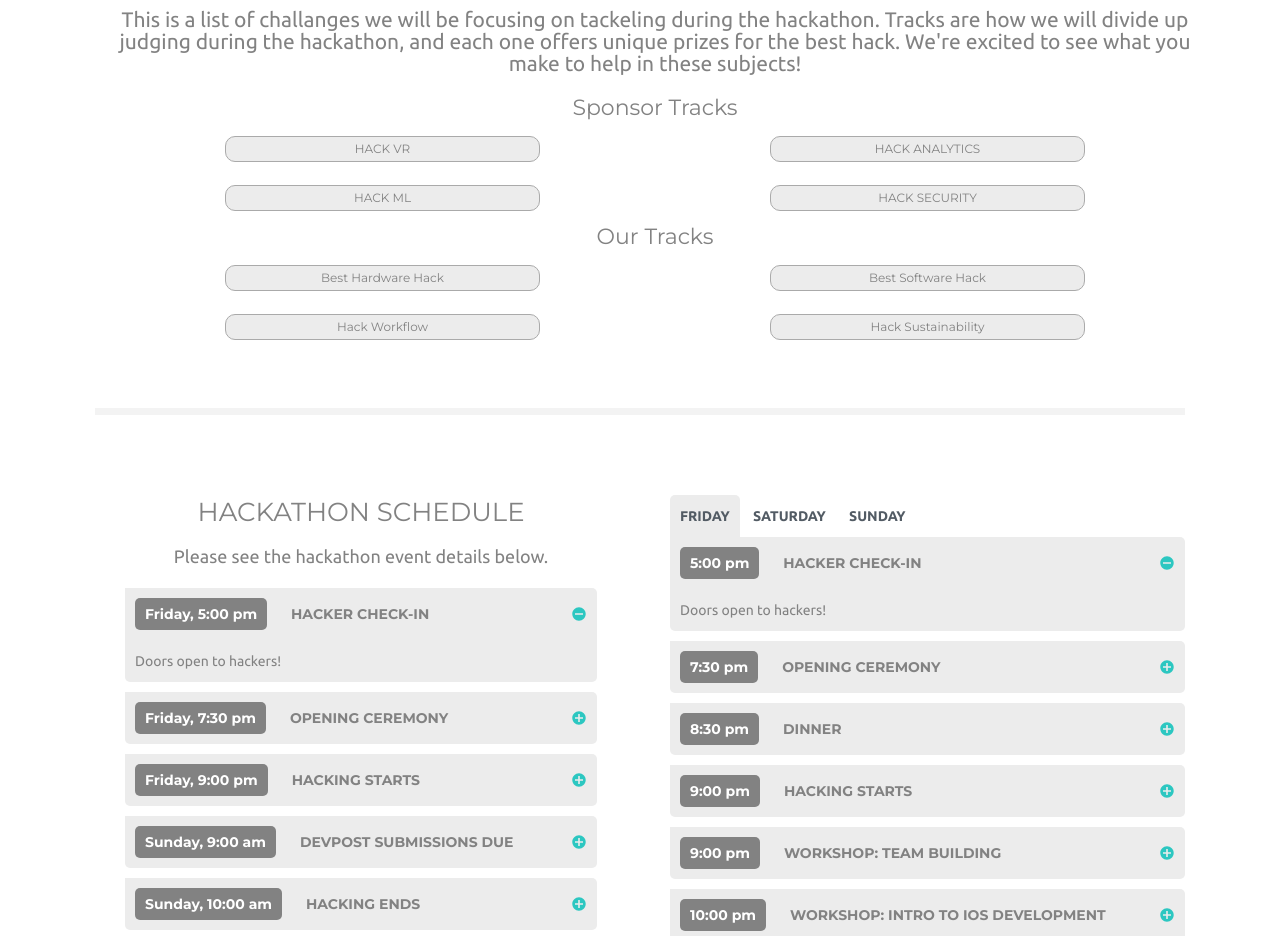
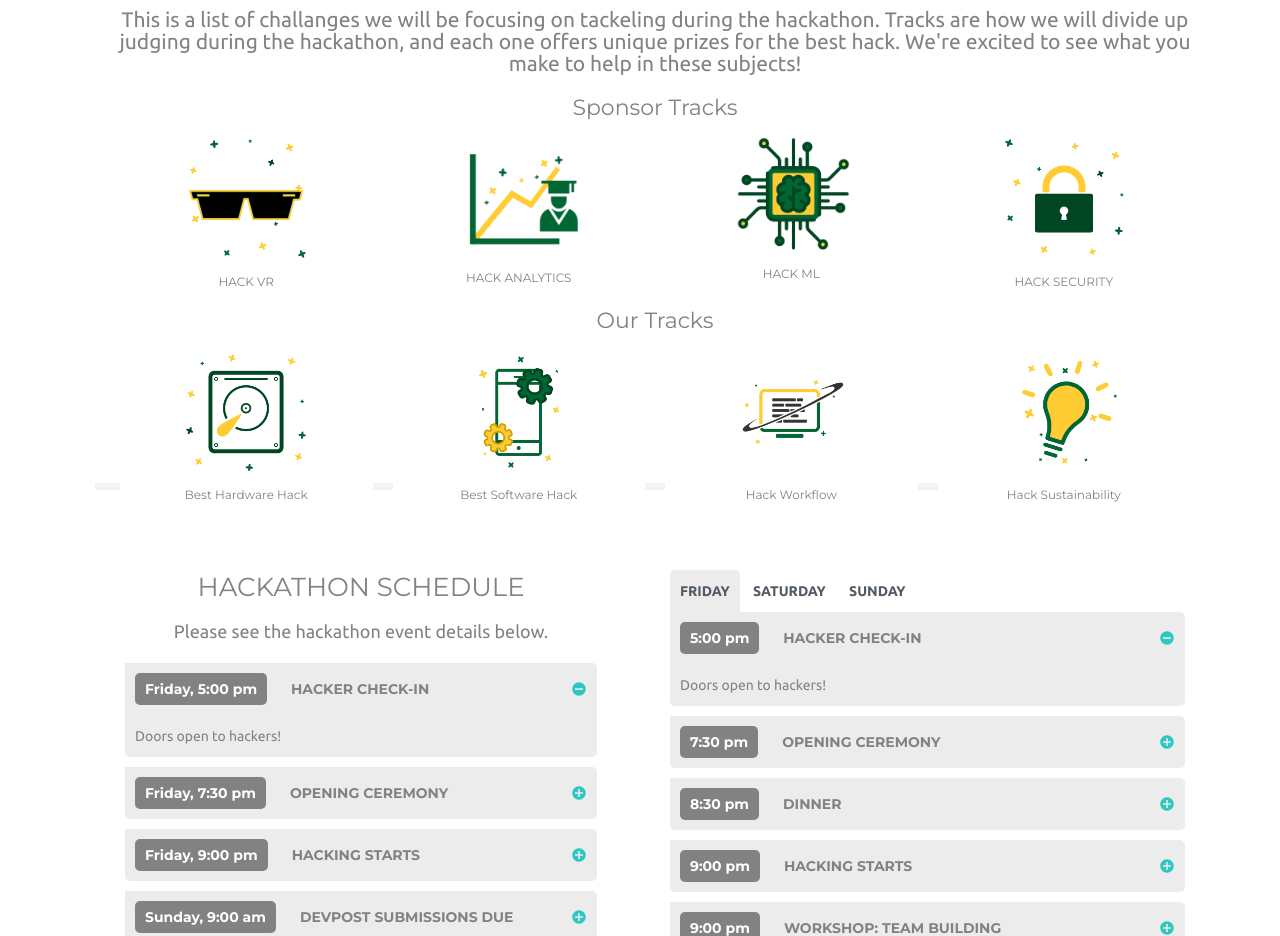
Before and after one commit to PatriotHacks/PatriotHacks_old, a plain HTML site: page index.html in a window 1280 px wide. Shown: the part 1220-2156 px from the top of the page. Drawn offline with Linux system fonts and the light colour scheme; some packages are replaced by stand-ins of ours.

Commit message:
Tracks visual update, new logos added

```diff
--- a/css/styles.css
+++ b/css/styles.css
@@ -657,9 +657,9 @@ html input[disabled] {
       width: 100% } }
 
 /* For (t)rack organization*/
-.tcol-1-2 {
+.tcol-1-4 {
   float: left;
-  width: 50%; }
+  width: 25%; }
   @media only screen and (max-width: 768px) {
     .ucol-1-2 {
       float: left;
@@ -2028,7 +2028,7 @@ input.field {
   }
   @media only screen and (min-width: 320px) {
 	#tracks{
-      margin-top: 120px;} }
+      margin-top: 120px;/eve} }
   @media only screen and (min-width: 425px) {
 	#tracks{
       margin-top: 25px; } }
@@ -2047,17 +2047,17 @@ input.field {
       height: 550px; } }
   @media only screen and (min-width: 768px) {
     .event-tracks{
-      height: 400px; } }
+      height: 475px; } }
 
 .event-track {
-  background-color: #ececec;
-
-  border: solid;
+  background-color: #fff;
+
+  /*border: solid;
   border-width: 1px;
-  border-color: #aaa;
-  border-radius: 10px;
-
-  width: 60%;
+  border-color: #ddd;
+  border-radius: 2px;*/
+
+  width: 100%;
   display: inline-block;
 
   font-size: 1em;
--- a/index.html
+++ b/index.html
@@ -98,25 +98,21 @@
 				<table>
 					<tr>
 						<!--Accenture-->
-						<td class="tcol-1-2"><h4 class="event-track">HACK VR</h4></td>
-						<td class="tcol-1-2"><h4 class="event-track">HACK ANALYTICS</h4></td>
-					</tr>
-					<tr>
+						<td class="tcol-1-4"><h4 class="event-track"><img style="width:50%;" src="img/icons/VR.png"/><br>HACK VR</h4></td>
+						<td class="tcol-1-4"><h4 class="event-track"><img style="width:50%;" src="img/icons/Analytics.png"/><br>HACK ANALYTICS</h4></td>
 						<!--CACI-->
-						<td class="tcol-1-2"><h4 class="event-track">HACK ML</h4></td>
+						<td class="tcol-1-4"><h4 class="event-track"><img style="width:50%;" src="img/icons/ML.png"/><br>HACK ML</h4></td>
 						<!--Verizon-->
-						<td class="tcol-1-2"><h4 class="event-track">HACK SECURITY</h4></td>
+						<td class="tcol-1-4"><h4 class="event-track"><img style="width:50%;" src="img/icons/security.png"/><br>HACK SECURITY</h4></td>
 					</tr>
 				</table>
 				<h3>Our Tracks</h3>
 				<table>
 					<tr>
-						<td class="tcol-1-2"><h4 class="event-track">Best Hardware Hack</h4></td>
-						<td class="tcol-1-2"><h4 class="event-track">Best Software Hack</h4></td>
-					</tr>
-					<tr>
-						<td class="tcol-1-2"><h4 class="event-track">Hack Workflow</h4></td>
-						<td class="tcol-1-2"><h4 class="event-track">Hack Sustainability</h4></td>
+						<td class="tcol-1-4"><h4 class="event-track"><img style="width:50%;" src="img/icons/hardware.png"/><br>Best Hardware Hack</h4></td>
+						<td class="tcol-1-4"><h4 class="event-track"><img style="width:50%;" src="img/icons/software.png"/><br>Best Software Hack</h4></td>
+						<td class="tcol-1-4"><h4 class="event-track"><img style="width:50%;" src="img/icons/workflow.png"/><br>Hack Workflow</h4></td>
+						<td class="tcol-1-4"><h4 class="event-track"><img style="width:50%;" src="img/icons/sustainability.png"/><br>Hack Sustainability</h4></td>
 					</tr>
 				</table>
 				<!--
```
Also changed, not shown: img/icons/Analytics.png (added), img/icons/ML.png (added), img/icons/VR.png (added), img/icons/hardware.png (added), img/icons/security.png (added), img/icons/shirt_logo.svg (added), img/icons/software.png (added), img/icons/sustainability.png (added), img/icons/workflow.png (added).
